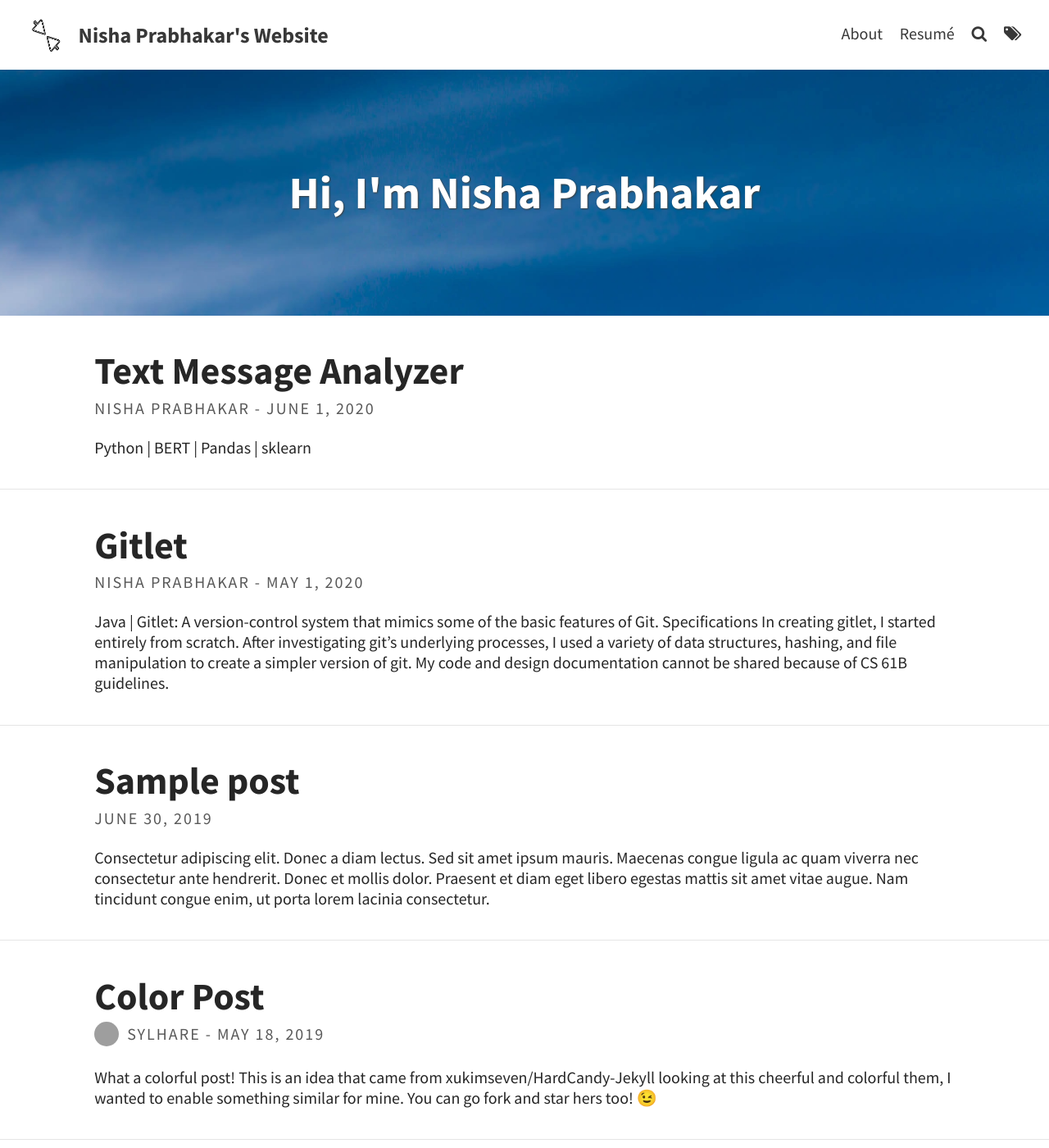
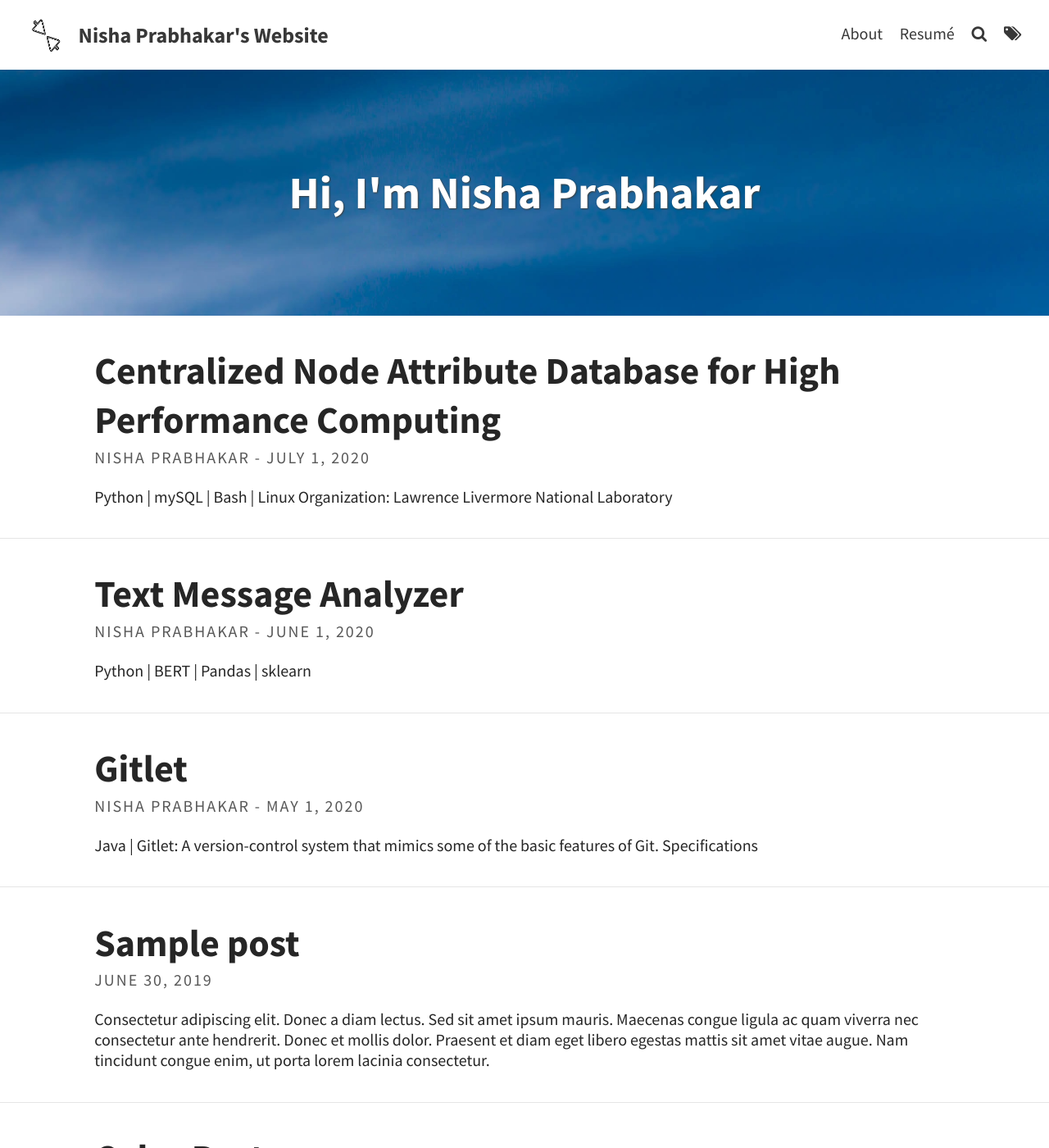
Before and after one commit to nishap1225/nishap1225.github.io, a Jekyll site: the page built from index.html, in a window 1280 px wide and 1400 px high. Shown: the whole window at 82% size. Built offline with Jekyll 4.4.1, drawn with Linux system fonts in a browser that asks for light colours; the list of posts is cut into pages by our own code; part of the change alters nothing that is shown; some of the changed text lies outside the part shown; grey boxes are pictures that could not be loaded.

Commit message:
gitlet fixes, llnl fixes

```diff
--- /dev/null
+++ b/_posts/2020-07-01-Centralized-Node-Attribute-Database-for-High-Performance-Computing.md
@@ -0,0 +1,20 @@
+---
+layout: post
+title: Centralized Node Attribute Database for High Performance Computing
+tags: [Project]
+color: rgb(104, 183, 227)
+author: nishap1225
+excerpt_separator: <!--more-->
+---
+### Python | mySQL | Bash | Linux
+***Organization***: Lawrence Livermore National Laboratory
+
+<!--more-->
+#### [Github](https://github.com/LLNL/HPCCEA/tree/gendersteam/2020/Genders) | Presentation
+### Background
+In LLNL high performance computing systems, the [*genders tool*](https://github.com/chaos/genders) stores information about node configurations and is used for cluster configuration management. Each cluster has a *genders* file stored on the local storage system. However, there is no way to access this information without manually entering a node. Furthermore, there is no way to ask queries that concern all the nodes of the system. So, we created a centralized database which stores all of the node attribute information for all of the clusters.
+
+#### Process
+First, we adjusted the installation files to build [libgenders](https://github.com/chaos/genders/tree/master/src/libgenders) (the python extension for the genders tool) on python3 instead of python2.
+Next, we designed and created the structure of the database using mySQL.
+We then wrote scripts to comb through the genders files and populate the database. We adapted the script to comb through the directories of a [cfengine](https://cfengine.com/) repository. Finally, we adapted *nodeattr*, the built-in genders query tool, to instead send queries to the database.
```
Also changed, not shown: _posts/2020-05-01-Gitlet.md (+1 -0 lines).
